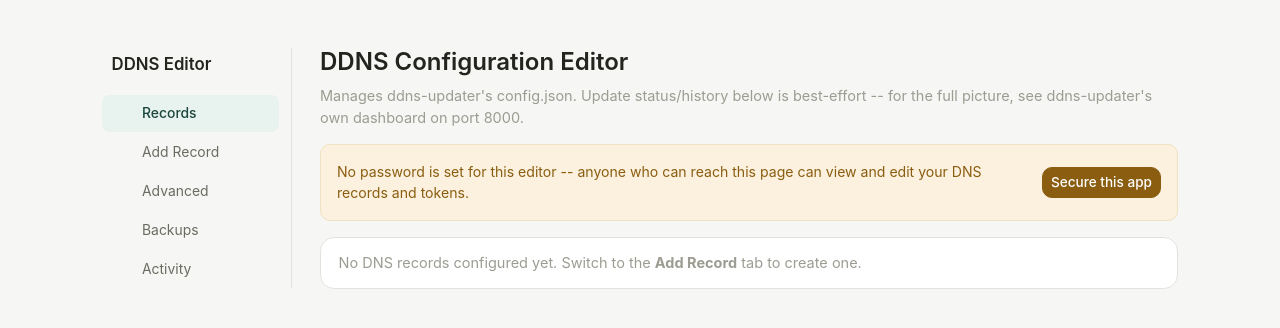
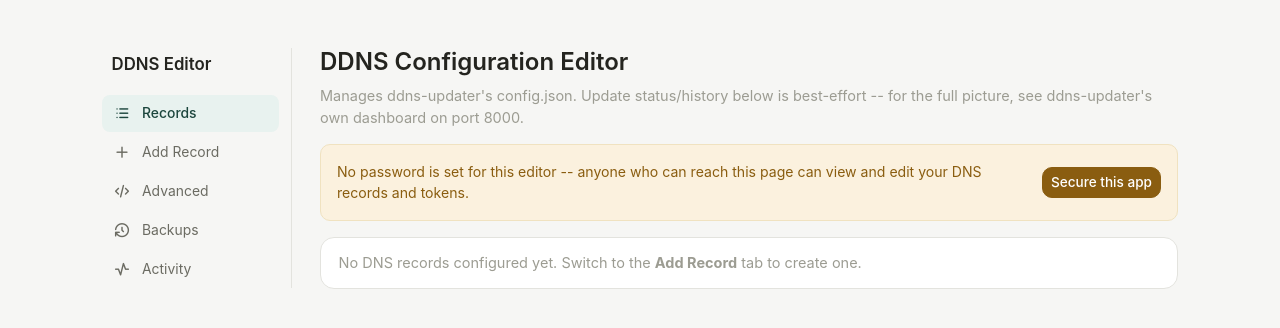
Before and after one commit to mOneThree/ddns-editor, a Flask app: page / in a window 1280 px wide. Shown: the top 328 px of the page. Run offline with Flask 3, Linux system fonts and the light colour scheme; some libraries are stand-ins or nearby versions.

Commit message:
Fix sidebar navigation (drop broken Bootstrap tab JS dependency), fix icon CDN version

```diff
--- a/app/templates/_sidebar.html
+++ b/app/templates/_sidebar.html
@@ -1,26 +1,21 @@
 <div class="app-sidebar">
     <div class="app-sidebar-brand">DDNS Editor</div>
 
-    <a href="{{ url_for('index', tab='records') }}" class="sidebar-item {% if active_tab == 'records' %}active{% endif %}"
-       id="records-tab" data-bs-toggle="tab" data-bs-target="#records">
+    <a href="{{ url_for('index', tab='records') }}" class="sidebar-item {% if active_tab == 'records' %}active{% endif %}">
         <i class="ti ti-list" aria-hidden="true"></i><span class="label">Records</span>
         {% if records %}<span class="badge text-bg-secondary">{{ records|length }}</span>{% endif %}
     </a>
-    <a href="{{ url_for('index', tab='add') }}" class="sidebar-item {% if active_tab == 'add' %}active{% endif %}"
-       id="add-tab" data-bs-toggle="tab" data-bs-target="#add">
+    <a href="{{ url_for('index', tab='add') }}" class="sidebar-item {% if active_tab == 'add' %}active{% endif %}">
         <i class="ti ti-plus" aria-hidden="true"></i><span class="label">{% if is_editing %}Edit Record{% else %}Add Record{% endif %}</span>
     </a>
-    <a href="{{ url_for('index', tab='advanced') }}" class="sidebar-item {% if active_tab == 'advanced' %}active{% endif %}"
-       id="advanced-tab" data-bs-toggle="tab" data-bs-target="#advanced">
+    <a href="{{ url_for('index', tab='advanced') }}" class="sidebar-item {% if active_tab == 'advanced' %}active{% endif %}">
         <i class="ti ti-code" aria-hidden="true"></i><span class="label">Advanced</span>
     </a>
-    <a href="{{ url_for('index', tab='backups') }}" class="sidebar-item {% if active_tab == 'backups' %}active{% endif %}"
-       id="backups-tab" data-bs-toggle="tab" data-bs-target="#backups">
+    <a href="{{ url_for('index', tab='backups') }}" class="sidebar-item {% if active_tab == 'backups' %}active{% endif %}">
         <i class="ti ti-history" aria-hidden="true"></i><span class="label">Backups</span>
         {% if backups %}<span class="badge text-bg-secondary">{{ backups|length }}</span>{% endif %}
     </a>
-    <a href="{{ url_for('index', tab='activity') }}" class="sidebar-item {% if active_tab == 'activity' %}active{% endif %}"
-       id="activity-tab" data-bs-toggle="tab" data-bs-target="#activity">
+    <a href="{{ url_for('index', tab='activity') }}" class="sidebar-item {% if active_tab == 'activity' %}active{% endif %}">
         <i class="ti ti-activity" aria-hidden="true"></i><span class="label">Activity</span>
     </a>
 
--- a/app/templates/api_tokens.html
+++ b/app/templates/api_tokens.html
@@ -3,7 +3,7 @@
 <head>
     <title>DDNS Editor -- API Tokens</title>
     <link rel="stylesheet" href="https://cdn.jsdelivr.net/npm/bootstrap@5.3.0/dist/css/bootstrap.min.css">
-    <link rel="stylesheet" href="https://cdn.jsdelivr.net/npm/@tabler/icons-webfont@2.44.0/dist/tabler-icons.min.css">
+    <link rel="stylesheet" href="https://cdn.jsdelivr.net/npm/@tabler/icons-webfont@3.44.0/dist/tabler-icons.min.css">
     {% include '_shell_style.html' %}
 </head>
 <body class="container mt-5" style="max-width: 1100px;">
--- a/app/templates/index.html
+++ b/app/templates/index.html
@@ -3,7 +3,7 @@
 <head>
     <title>DDNS Editor</title>
     <link rel="stylesheet" href="https://cdn.jsdelivr.net/npm/bootstrap@5.3.0/dist/css/bootstrap.min.css">
-    <link rel="stylesheet" href="https://cdn.jsdelivr.net/npm/@tabler/icons-webfont@2.44.0/dist/tabler-icons.min.css">
+    <link rel="stylesheet" href="https://cdn.jsdelivr.net/npm/@tabler/icons-webfont@3.44.0/dist/tabler-icons.min.css">
     {% include '_shell_style.html' %}
 </head>
 <body class="container mt-5" style="max-width: 1100px;">
--- a/app/templates/users.html
+++ b/app/templates/users.html
@@ -3,7 +3,7 @@
 <head>
     <title>DDNS Editor -- Users</title>
     <link rel="stylesheet" href="https://cdn.jsdelivr.net/npm/bootstrap@5.3.0/dist/css/bootstrap.min.css">
-    <link rel="stylesheet" href="https://cdn.jsdelivr.net/npm/@tabler/icons-webfont@2.44.0/dist/tabler-icons.min.css">
+    <link rel="stylesheet" href="https://cdn.jsdelivr.net/npm/@tabler/icons-webfont@3.44.0/dist/tabler-icons.min.css">
     {% include '_shell_style.html' %}
 </head>
 <body class="container mt-5" style="max-width: 1100px;">
```
